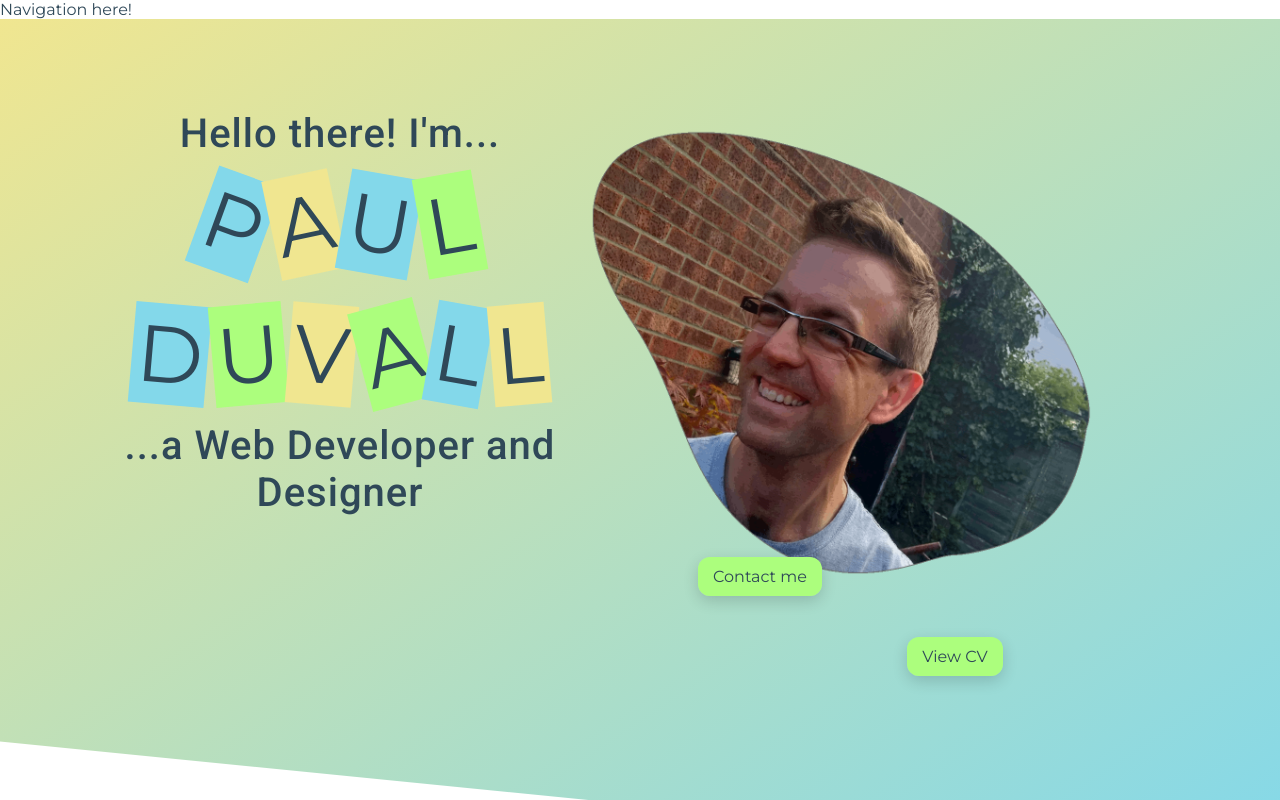
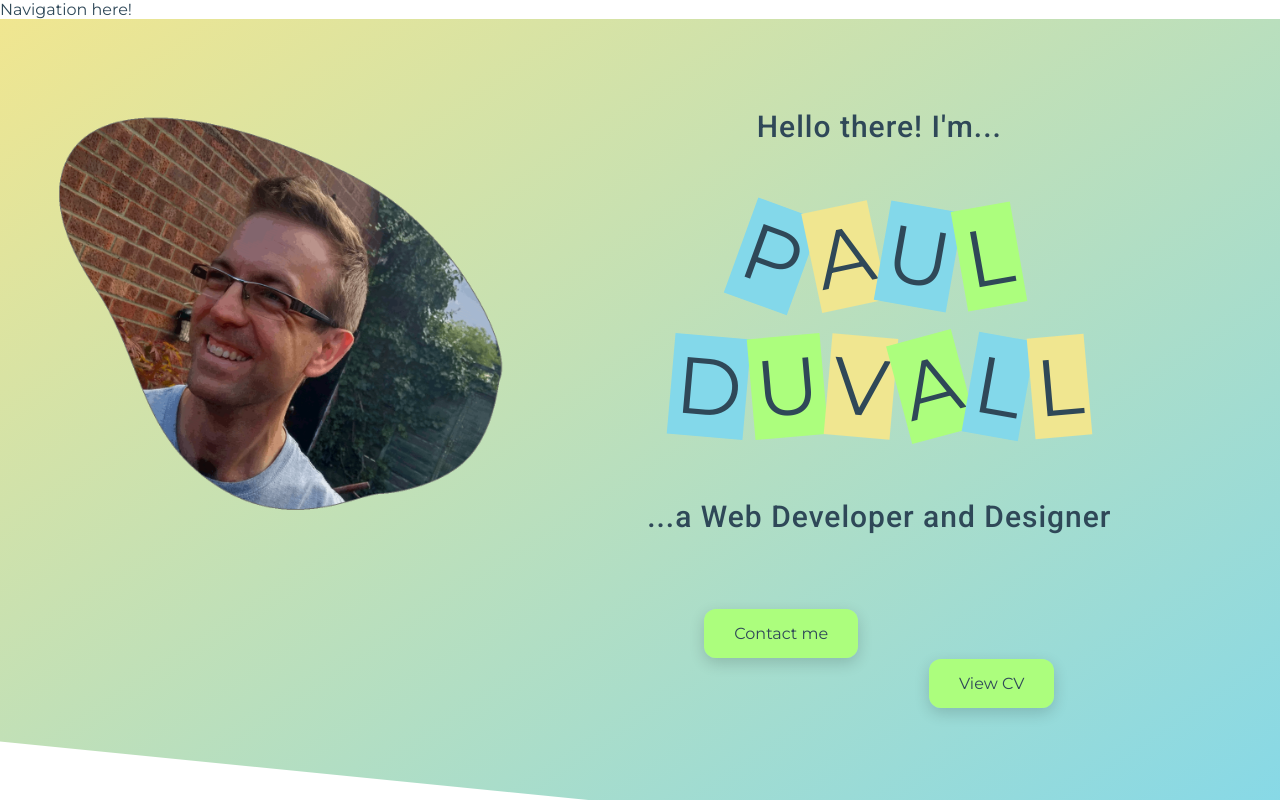
Before and after one commit to paul-duvall/portfolio-2, a website: page index.html in a window 1280 px wide. Shown: the top 800 px of the page. Drawn offline with Linux system fonts and the light colour scheme.

Commit message:
Amend header layout for larger viewports

```diff
--- a/index.html
+++ b/index.html
@@ -19,9 +19,12 @@
 
   <header class="header__container">
     <div class="header">
+      <div class="header__image-container">
         <div class="header__image">
           <img src="./images/mug-shot.gif" alt="">
         </div>
+      </div>
+      <div class="header__text-container">
         <div class="header__text">
           <h2 class="header__text--subtitle-top">Hello there! I'm...</h2>
           <div class="header__text--name-text">
@@ -47,6 +50,7 @@
         </div>
         <div class="header__btn header__btn--cv">
           <a href="#" class="btn btn--green header__btn-cv">View CV</a>
+        </div>
       </div>
     </div>
   </header>
--- a/sass/base/_typography.scss
+++ b/sass/base/_typography.scss
@@ -31,22 +31,10 @@ p {
 
 @media only screen and (min-width: 700px) {
   h2 {
-    font-size: 4rem;
+    font-size: 3rem;
   }
 
   h3 {
-    font-size: 3rem;
+    font-size: 2rem;
   }
 }
-
-// @media only screen and (max-width: 700px) {
-//   h2 {
-//     font-size: 2.6rem;
-//   }
-// }
-
-// @media only screen and (min-width: 700px) and (max-width: 1200px) {
-//   h2 {
-//     font-size: 3.3rem;
-//   }
-// }
--- a/sass/components/_card.scss
+++ b/sass/components/_card.scss
@@ -19,8 +19,6 @@
   }
 
   p {
-    // font-size: 1.6rem;
-    // line-height: 2.4rem;
     @include card-text;
   }
 
@@ -50,8 +48,10 @@
 
 @media only screen and (min-width: 1000px) {
   .info-cards {
+    align-items: center;
     display: flex;
     flex-direction: row;
-    align-items: center;
+    justify-content: center;
+    padding-top: 3rem;
   }
 }
--- a/sass/layout/_home.scss
+++ b/sass/layout/_home.scss
@@ -10,8 +10,6 @@
   }
 
   &__image {
-    display: flex;
-    justify-content: center;
     padding: 1.5rem;
   }
 
@@ -23,7 +21,6 @@
     &--subtitle-top,
     &--subtitle-bottom {
       max-width: 80%;
-      padding: 1.5rem;
     }
 
     &--name-text {
@@ -49,7 +46,7 @@
     height: 5rem;
     margin: 1rem;
     text-align: center;
-    width: 20rem;
+    margin: 0 auto;
   }
 }
 
@@ -58,16 +55,17 @@
 }
 
 .skills {
+  align-items: center;
   display: flex;
   flex-direction: column;
-  align-items: center;
   max-width: 110rem;
+  min-width: 95vw;
+  margin: 5rem;
 
   &__container {
     padding-top: 15rem;
     display: flex;
     justify-content: center;
-    width: 100%;
   }
 }
 
@@ -83,38 +81,59 @@
   }
 }
 
-@media only screen and (min-width: 700px) {
+
+@media only screen and (min-width: 1000px) {
   .header {
-    display: grid;
-    grid-template-columns: 50% 5rem 1fr 1fr 1fr 1fr;
-    grid-template-rows: 5rem 55% repeat(3, 1fr) 15rem;
-    grid-gap: 10px;
+    display: flex;
+    flex-direction: row;
 
-    &__image {
-      grid-column: 3 / 5;
-      grid-row: 2 / 4;
+    &__image-container {
+      height: 100%;
+      padding-top: 8rem;
+    }
+
+    &__text--subtitle-top {
+      margin-bottom: 3rem;
+    }
+
+    &__text--subtitle-bottom {
+      margin-top: 3rem;
+    }
+
+    &__text-container {
+      height: 100%;
+      padding: 6rem;
+    }
+
+    &__btn {
+      width: 35rem;
+
+      &--contact {
+        text-align: left;
+        margin-top: 6rem;
+      }
+
+      &--cv {
+        text-align: right;
+      }
+
+      &-cv,
+      &-contact {
+        padding: 1.5rem 3rem;
+      }
     }
 
     &__text {
-      grid-column: 1 / 2;
-      grid-row: 2 / 3;
+      &--name-letter {
+        font-size: 8rem;
+      }
     }
 
-    &__btn {
-      &--contact {
-        grid-column: 2 / 5;
-        grid-row: 3 / 4;
-      }
-
-      &--cv {
-        grid-column: 4 / 6;
-        grid-row: 4 / 5;
+    &__image {
+      img {
+        height: 45rem;
       }
     }
-  }
-
-  .intro {
-    margin: 1.8rem;
   }
 }
 
@@ -123,6 +142,7 @@
     display: flex;
     flex-direction: column;
     align-items: center;
+    justify-items: center;
     max-width: 110rem;
 
     &__container {
--- a/sass/pages/_home.scss
+++ b/sass/pages/_home.scss
@@ -7,6 +7,7 @@
   clip-path: polygon(0 0, 100% 0, 100% 100%, 0 85%);
   -webkit-clip-path: polygon(0 0, 100% 0, 100% 100%, 0 85%);
   height: 85rem;
+  // position: absolute;
 }
 
 .header {
@@ -124,13 +125,11 @@
   }
 }
 
-
-
 @media only screen and (min-width: 700px) {
   .header {
     &__text {
       &--name-letter {
-        font-size: 8rem;
+        font-size: 4rem;
       }
     }
 
@@ -162,6 +161,14 @@
 }
 
 @media only screen and (min-width: 1000px) {
+  .skills {
+    &__container {
+      -webkit-clip-path: polygon(0 16%, 100% 5%, 100% 100%, 0 90%);
+      clip-path: polygon(0 16%, 100% 5%, 100% 100%, 0 90%);
+      height:92rem;
+    }
+  }
+
   .header {
     &__text {
       &--name-letter {
@@ -171,17 +178,8 @@
 
     &__image {
       img {
-        height: 45rem;
+        height: 40rem;
       }
     }
   }
-
-  .skills {
-    &__container {
-      -webkit-clip-path: polygon(0 16%, 100% 5%, 100% 100%, 0 90%);
-      clip-path: polygon(0 16%, 100% 5%, 100% 100%, 0 90%);
-      height:92rem;
-      // height: 150rem;
-    }
-  }
 }
```
Also changed, not shown: css/style.css. Lines whose indentation alone changed are shown as unchanged.
